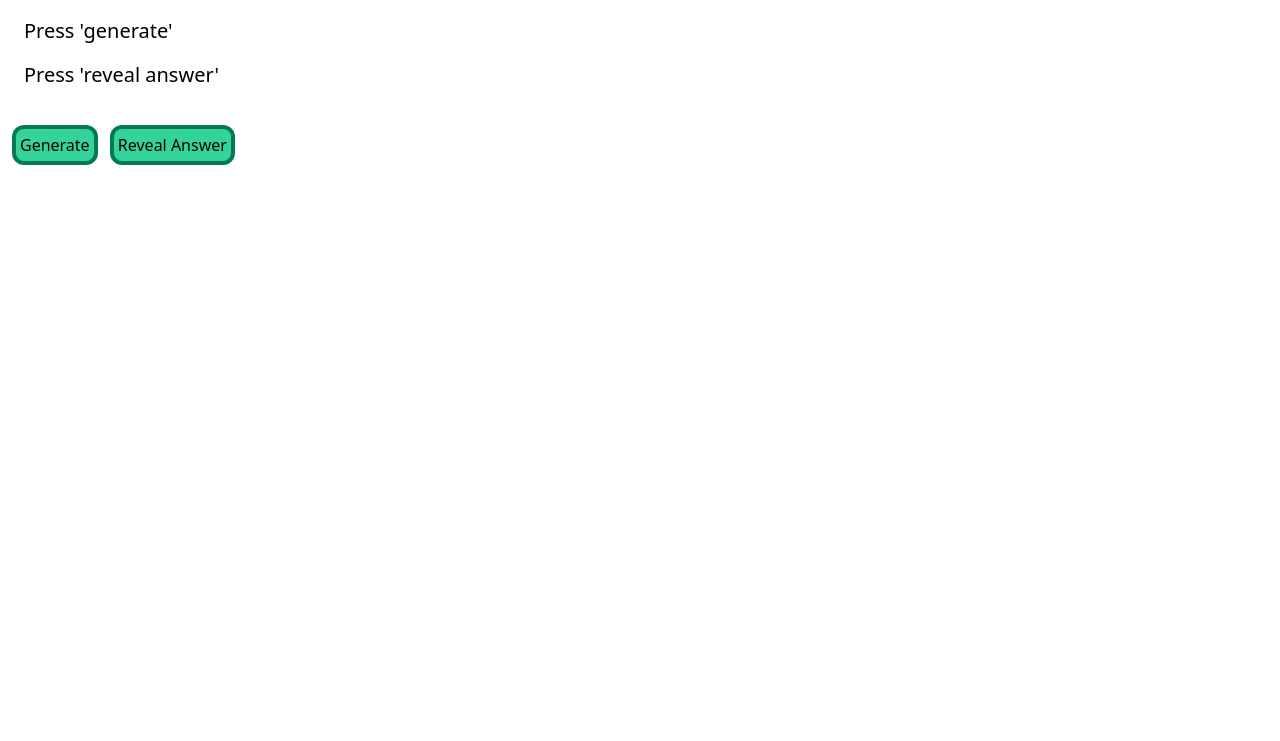
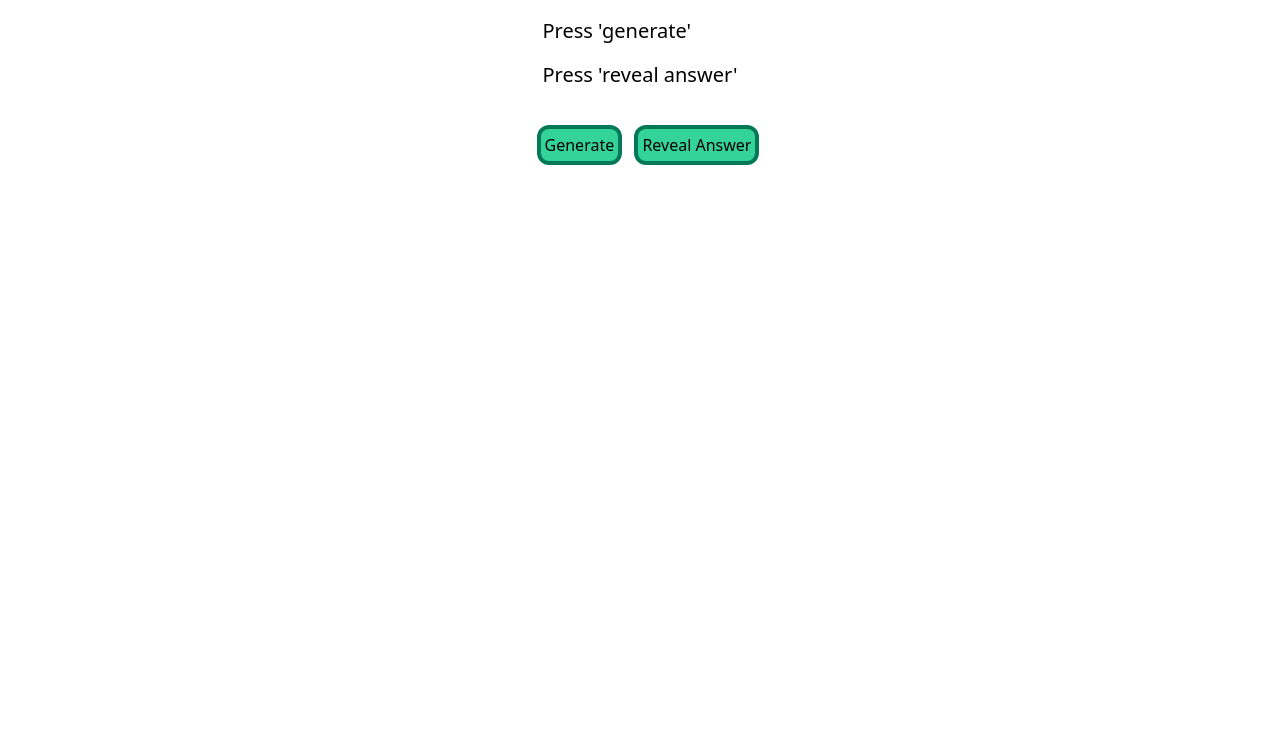
Before and after one commit to Diacius/Trivia-Generator, a plain HTML site: page index.html in a window 1280 px wide. Shown: the part 59-800 px from the top of the page. Drawn offline with nearby package versions, Linux system fonts and the light colour scheme.

Commit message:
Update index.html

```diff
--- a/index.html
+++ b/index.html
@@ -8,11 +8,13 @@
     <link href="https://unpkg.com/tailwindcss@^2/dist/tailwind.min.css" rel="stylesheet">
 </head>
 <body>
+    <div class="justify-items-center">
     <h1 class="bg-purple-900 text-center text-white text-3xl font-mono p-2">Trivia Generator</h1>
     <div class="m-6 text-xl"><p id="questionOutput" class="mb-4">Press 'generate'</p>
     <p id="answerOutput">Press 'reveal answer'</p></div>
     <button onclick="getTrivia()" class="p-1 m-4 ring-4 rounded-lg bg-green-400 ring-green-700">Generate</button>
     <button onclick="revealAnswer()" class="p-1 ring-4 rounded-lg bg-green-400 ring-green-700">Reveal Answer</button>
     <script src="js/generator.js"></script>
+    </div>
 </body>
 </html>
```
